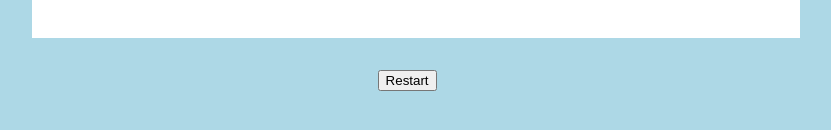
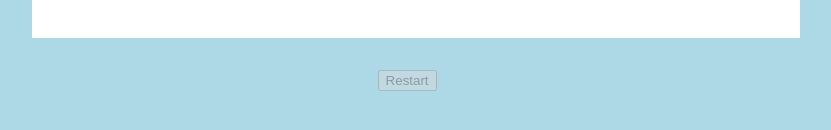
Before and after one commit to JyothirmaiKakumanu/React-will-you-be-my-valentine---Amazon-Prime-Trending, a React app: page / in a window 1280 px wide. Shown: the part 612-742 px from the top of the page, without its empty margins (224-1055 px from the left). Built offline with nearby package versions, Linux system fonts and the light colour scheme.

Commit message:
committed

```diff
--- a/src/components/ShowSlides.js
+++ b/src/components/ShowSlides.js
@@ -7,7 +7,7 @@ const ShowSlides = ({slides}) => {
     const [currentSlide,setCurrentSlide] = useState(0);
     const [nextBtn,setNextBtn] = useState(false);
     const [prevBtn,setPrevBtn] = useState(true);
-    const [resetBtn,setResetBtn] = useState(false);
+    const [resetBtn,setResetBtn] = useState(true);
 
     const getPrevSlide =()=>{
         console.log("in prev disable");
@@ -15,26 +15,39 @@ const ShowSlides = ({slides}) => {
         console.log("currentSlide"+currentSlide);
         if(currentSlide===0){
             setPrevBtn(true);
+            setResetBtn(true);
         }else{
         setPrevBtn(false);
+        setResetBtn(false);
         }
+        setNextBtn(false);
+
     }
 
     const getNextSlide=()=>{
         currentSlide < slides.length - 1 && setCurrentSlide(currentSlide + 1);
         if(currentSlide===slides.length-1){
             setNextBtn(true);
+            // setResetBtn(true);
         }else{
         setNextBtn(false);
+        setResetBtn(false);
         }
+        setPrevBtn(false);
+        // setResetBtn(false);
+
     }
 
     const resetSlides =()=>{
+        console.log(currentSlide);
         setCurrentSlide(0);
+        console.log(currentSlide);
         if(currentSlide===0){
+            console.log("inside reset");
             setResetBtn(true);
         }
         else{
+            console.log("else reset");
             setResetBtn(false);
             setPrevBtn(true);
             setNextBtn(false);
```
